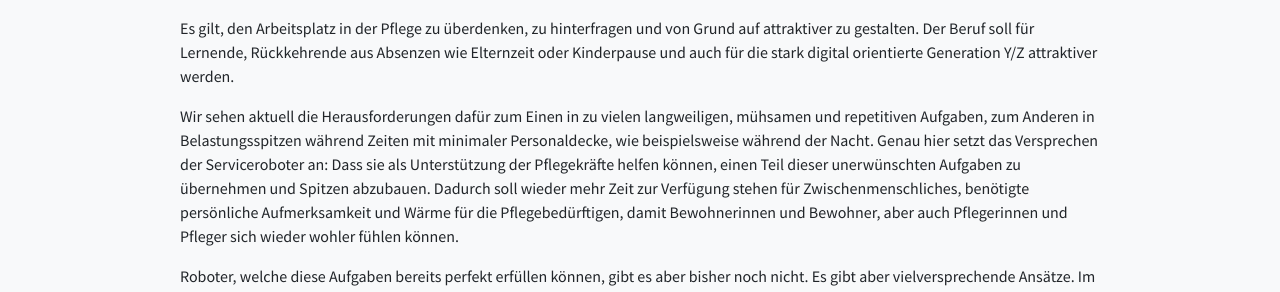
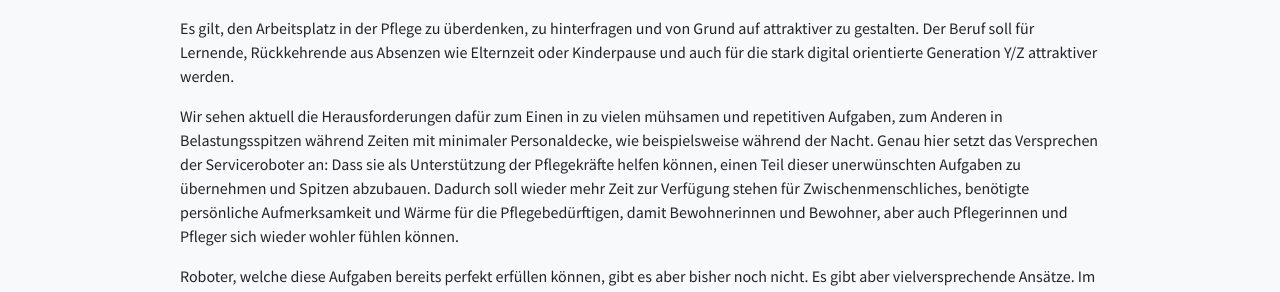
Before and after one commit to uni-konstanz/pur.team, a Jekyll site: the page built from about.html, in a window 1280 px wide and 900 px high, scrolled down 721 px. Shown: the part 154-446 px from the top of the window. Built offline with Jekyll 4.4.1, drawn with Linux system fonts in a browser that asks for light colours; Markdown is read by kramdown in place of the engine named in the settings; some of the changed text lies outside the part shown.

Commit message:
minor text changes

```diff
--- a/about.html
+++ b/about.html
@@ -27,17 +27,16 @@ title: Projekt&shy;beschreibung
                     orientierte Generation Y/Z attraktiver werden.</p>
 
                 <p>Wir sehen aktuell die Herausforderungen dafür zum Einen in zu
-                    vielen langweiligen, mühsamen und repetitiven Aufgaben, zum
-                    Anderen in Belastungsspitzen während Zeiten mit minimaler
-                    Personaldecke, wie beispielsweise während der Nacht. Genau hier
-                    setzt das Versprechen der Serviceroboter an: Dass sie als
-                    Unterstützung der Pflegekräfte helfen können, einen Teil dieser
-                    unerwünschten Aufgaben zu übernehmen und Spitzen abzubauen.
-                    Dadurch soll wieder mehr Zeit zur Verfügung stehen für
-                    Zwischenmenschliches, benötigte persönliche Aufmerksamkeit und
-                    Wärme für die Pflegebedürftigen, damit Bewohnerinnen und
-                    Bewohner, aber auch Pflegerinnen und Pfleger sich wieder wohler
-                    fühlen können.</p>
+                vielen mühsamen und repetitiven Aufgaben, zum Anderen in
+                Belastungsspitzen während Zeiten mit minimaler Personaldecke,
+                wie beispielsweise während der Nacht. Genau hier setzt das
+                Versprechen der Serviceroboter an: Dass sie als Unterstützung
+                der Pflegekräfte helfen können, einen Teil dieser unerwünschten
+                Aufgaben zu übernehmen und Spitzen abzubauen. Dadurch soll
+                wieder mehr Zeit zur Verfügung stehen für Zwischenmenschliches,
+                benötigte persönliche Aufmerksamkeit und Wärme für die
+                Pflegebedürftigen, damit Bewohnerinnen und Bewohner, aber auch
+                Pflegerinnen und Pfleger sich wieder wohler fühlen können.</p>
 
                 <p>Roboter, welche diese Aufgaben bereits perfekt erfüllen
                     können, gibt es aber bisher noch nicht. Es gibt aber
```
Also changed, not shown: other parts of about.html (+1 -1 lines).
